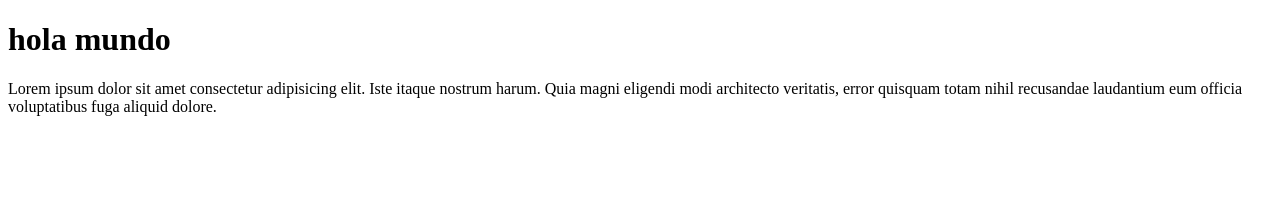
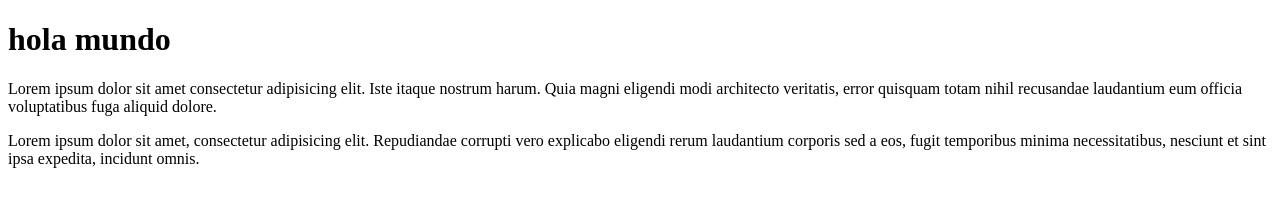
Before and after one commit to Adriana031991/DemoRepo, a plain HTML site: page index.html in a window 1280 px wide. Drawn offline with Linux system fonts and the light colour scheme.

Commit message:
modifico index.html y olala.txt

```diff
--- a/index.html
+++ b/index.html
@@ -9,5 +9,6 @@
 <body>
     <h1>hola mundo</h1>
     <p>Lorem ipsum dolor sit amet consectetur adipisicing elit. Iste itaque nostrum harum. Quia magni eligendi modi architecto veritatis, error quisquam totam nihil recusandae laudantium eum officia voluptatibus fuga aliquid dolore.</p>
+    <p>Lorem ipsum dolor sit amet, consectetur adipisicing elit. Repudiandae corrupti vero explicabo eligendi rerum laudantium corporis sed a eos, fugit temporibus minima necessitatibus, nesciunt et sint ipsa expedita, incidunt omnis.</p>
 </body>
 </html>
```
Also changed, not shown: olala.txt.
